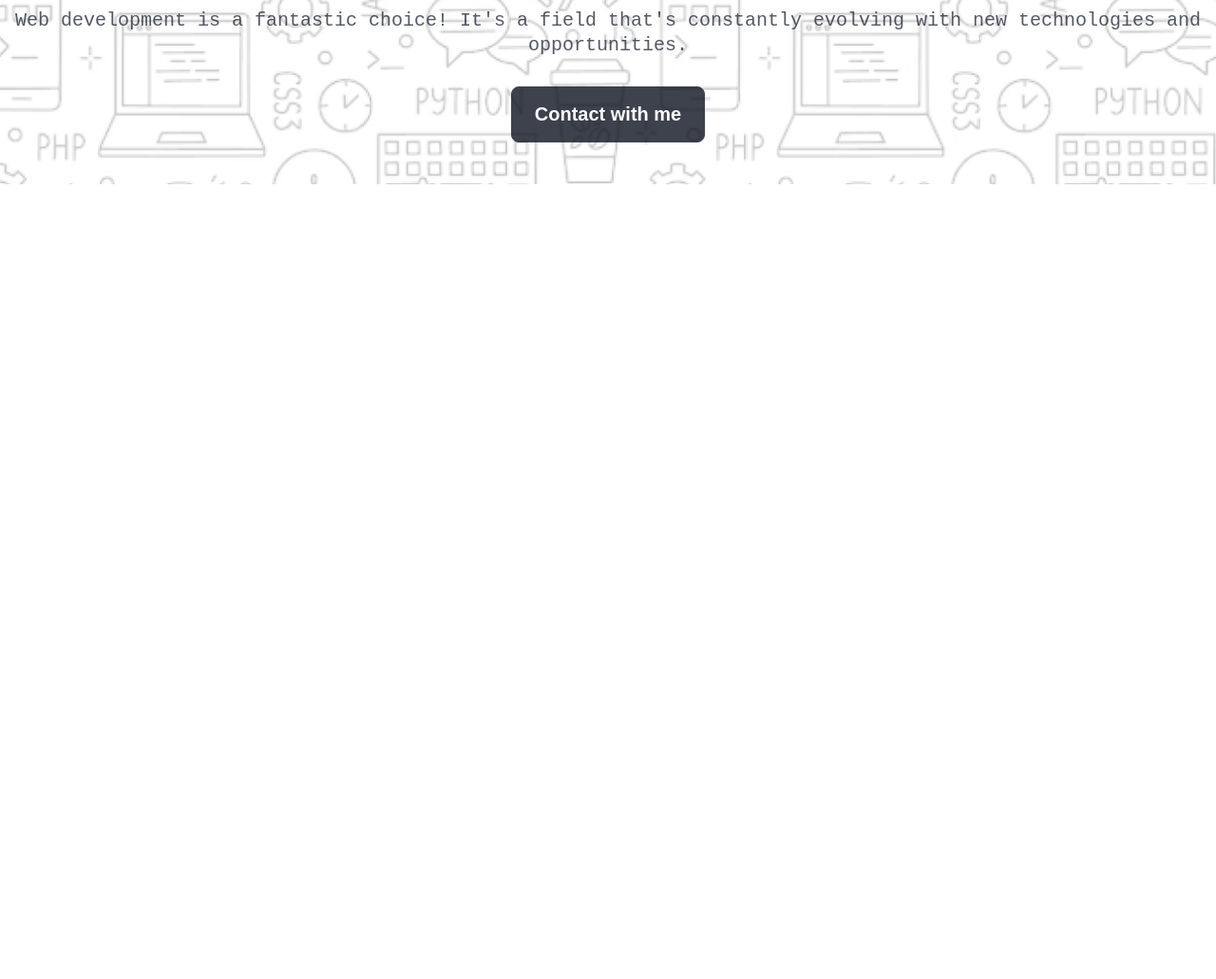
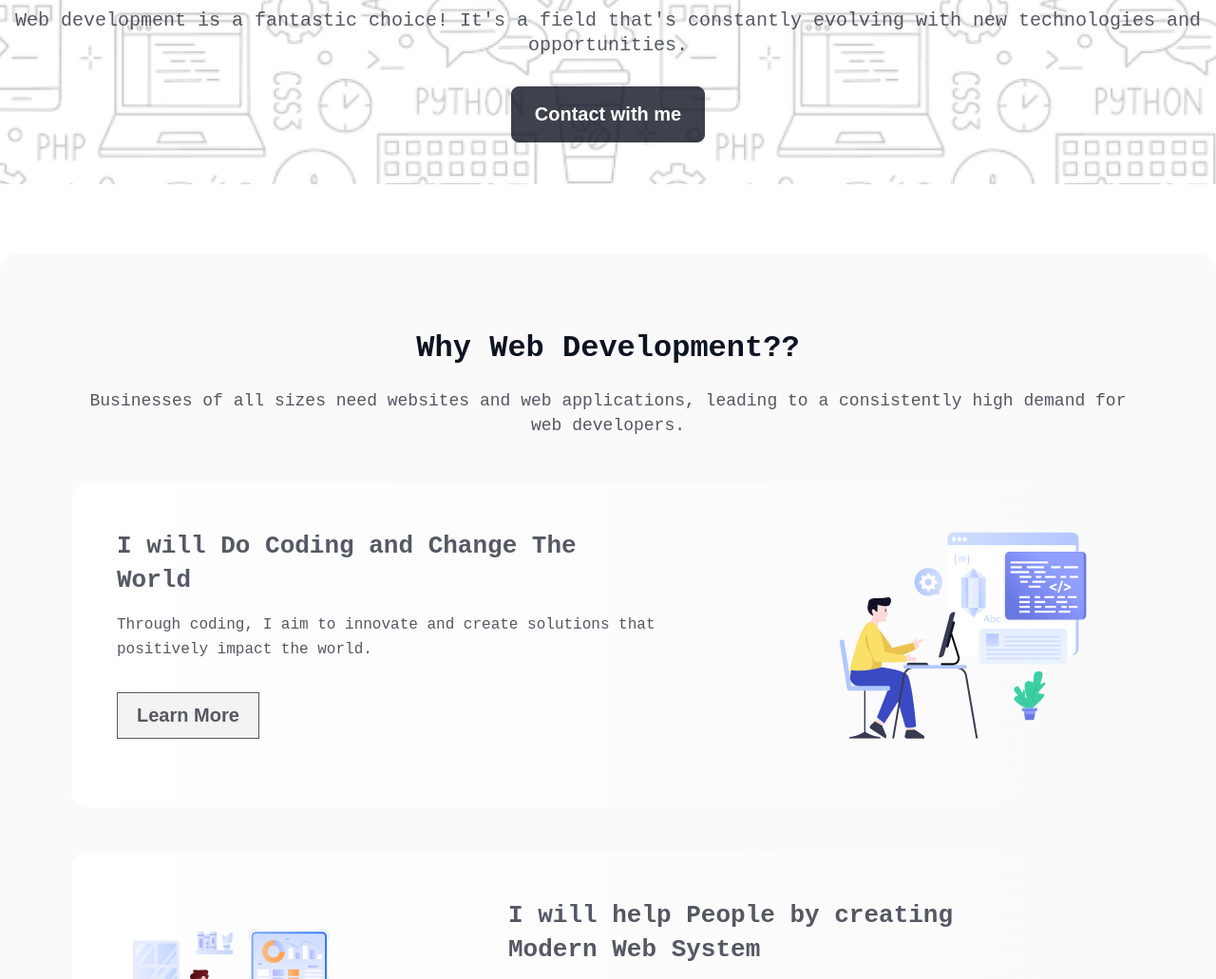
Before and after one commit to MizanurRahman5/A1-Portfolio-website, a plain HTML site: page index.html in a window 1280 px wide. Shown: the part 588-1619 px from the top of the page at 95% size. Before the commit the page ends 800 px from the top, so only its background shows below. Drawn offline with Linux system fonts and the light colour scheme; a web font is replaced by a local one.

Commit message:
web development cariar section added

```diff
--- a/index.html
+++ b/index.html
@@ -30,7 +30,48 @@
         </section>
     </header>
     <main>
-
+        <section class="web-dev-section">
+            <div class="container">
+                <h1 class="web-dev-title">Why Web Development??</h1>
+                <p class="web-dev-description">Businesses of all sizes need websites and web applications, leading to a consistently high demand for web developers.</p>
+                <div class="contents-box">
+                    <div class="contents">
+                        <div class="web-dev-content">
+                            <h1 class="web-title">I will Do Coding and Change The World</h1>
+                            <p class="web-des">Through coding, I aim to innovate and create solutions that positively impact the world.</p>
+                            <button class="lern-btn"><a href="#">Learn More</a></button>
+                        </div>
+                        <div class="web-dev-img">
+                            <img src="assets/Layer_1.png" alt="">
+                        </div>
+                    </div>
+                </div>
+                <div class="contents-box">
+                    <div class="contents">
+                        <div class="web-dev-img">
+                            <img src="assets/Group 3.png" alt="">
+                        </div>
+                        <div class="web-dev-content">
+                            <h1 class="web-title">I will help People by creating Modern Web System</h1>
+                            <p class="web-des">Through coding, I aim to innovate and create solutions that positively impact the world.</p>
+                            <button class="lern-btn"><a href="#">Learn More</a></button>
+                        </div>
+                    </div>
+                </div>
+                <div class="contents-box">
+                    <div class="contents">
+                        <div class="web-dev-content">
+                            <h1 class="web-title">I will Do Coding and Change The World</h1>
+                            <p class="web-des">Through coding, I aim to innovate and create solutions that positively impact the world.</p>
+                            <button class="lern-btn"><a href="#">Learn More</a></button>
+                        </div>
+                        <div class="web-dev-img">
+                            <img src="assets/Group 4.png" alt="">
+                        </div>
+                    </div>
+                </div>
+            </div>
+        </section>
     </main>
     <footer>
 
--- a/style/style.css
+++ b/style/style.css
@@ -20,6 +20,20 @@ body{
     font-weight: 600;
     line-height: 23px;
     text-align: center;
+    cursor: pointer;
+}
+.lern-btn{
+    border: 1px solid rgb(13, 19, 33);
+    opacity: 0.7;
+    font-size: 20px;
+    font-weight: 600;
+    line-height: 23px;
+    text-align: center;
+    padding: 12px 20px 12px 20px;
+}
+.lern-btn a{
+    text-decoration: none;
+    color: rgb(13, 19, 33);
 }
 
 /* Navbar style */
@@ -93,3 +107,74 @@ body{
     background-color: rgb(13, 19, 33);
     margin: 30px 0 44px;
 }
+
+/* web development section Style */
+.web-dev-section{
+    max-width: 1516px;
+    margin:74px auto 88px;
+    text-align: center;
+    border-radius: 16px;
+    background: rgba(13, 19, 33, 0.02);
+
+}
+.web-dev-section .container{
+    max-width: 1258px;
+    margin: auto;
+    display: flex;
+    flex-direction: column;
+    align-items: center;
+    justify-content: center;
+    padding: 80px 0px 80px 0px;
+}
+.container .web-dev-title{
+    color: rgb(13, 19, 33);
+    font-size: 32px;
+    font-weight: 800;
+    line-height: 37px;
+    letter-spacing: 0%;
+    text-align: center;
+}
+.web-dev-description {
+    max-width: 1133px;
+    color: rgb(13, 19, 33);
+    font-size: 18px;
+    font-weight: 400;
+    line-height: 26px;
+    opacity: 0.7;
+    margin: 24px 0 48px;
+
+}
+.container .contents-box{
+    max-width: 1258px;
+    border-radius: 16px;
+    background: linear-gradient(90.00deg, rgb(255, 255, 255),rgba(255, 255, 255, 0) 100%);
+    margin-bottom: 48px;
+}
+.container .contents-box .contents{
+    width:1130px ;
+    padding: 48px;
+}
+.contents-box .contents{
+    display: flex;
+    justify-content: space-between;
+}
+.web-dev-content{
+    text-align: left;
+}
+.web-dev-content .web-title{
+    max-width: 518px;
+    color: rgba(13, 19, 33, 0.7);
+    font-size: 26px;
+    font-weight: 700;
+    line-height: 36px;
+}
+.web-dev-content .web-des{
+    max-width: 622px;
+    color: rgb(13, 19, 33);
+    font-size: 16px;
+    font-weight: 400;
+    line-height: 26px;
+    opacity: 0.7;
+    margin: 16px 0 32px;
+
+}
```
